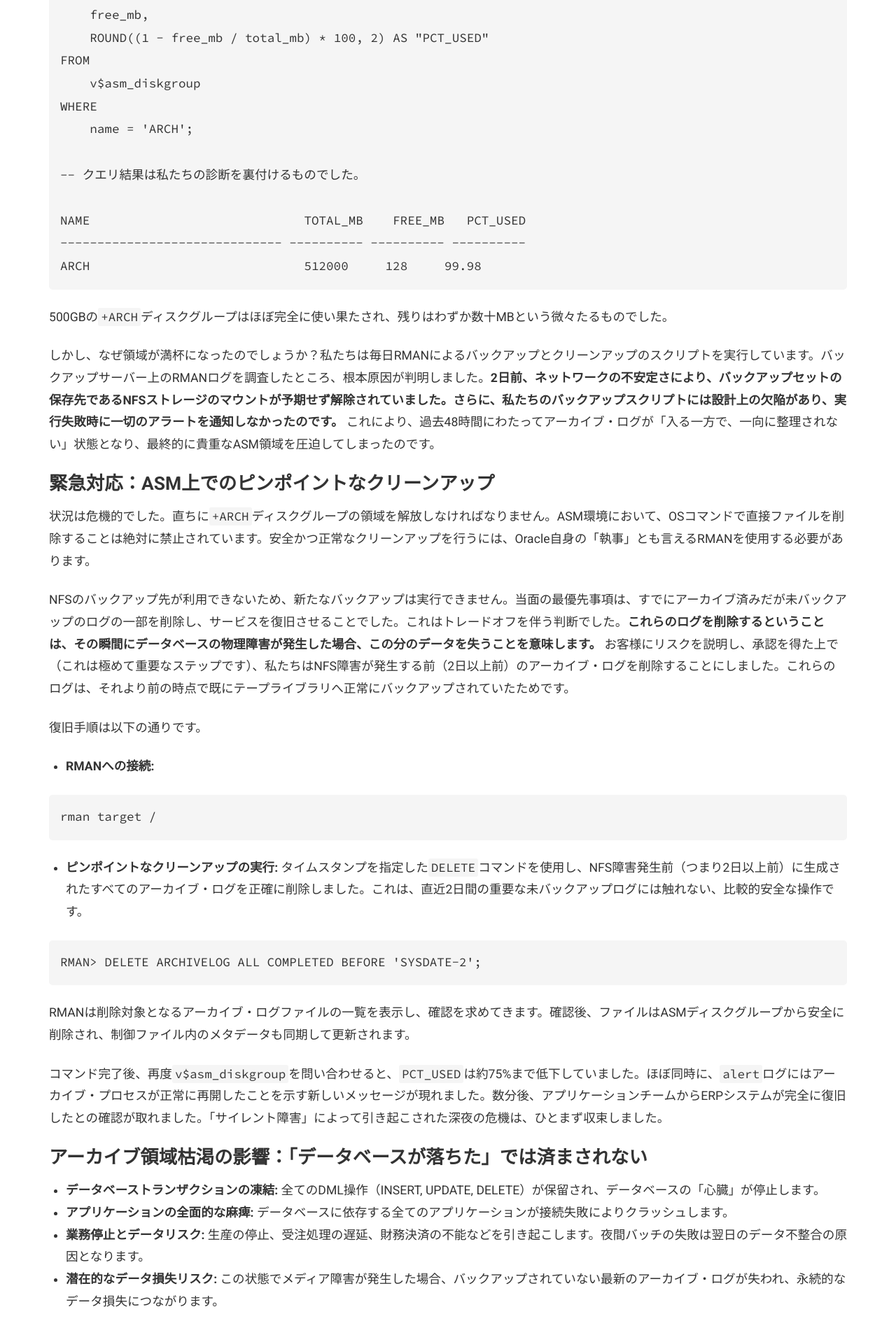
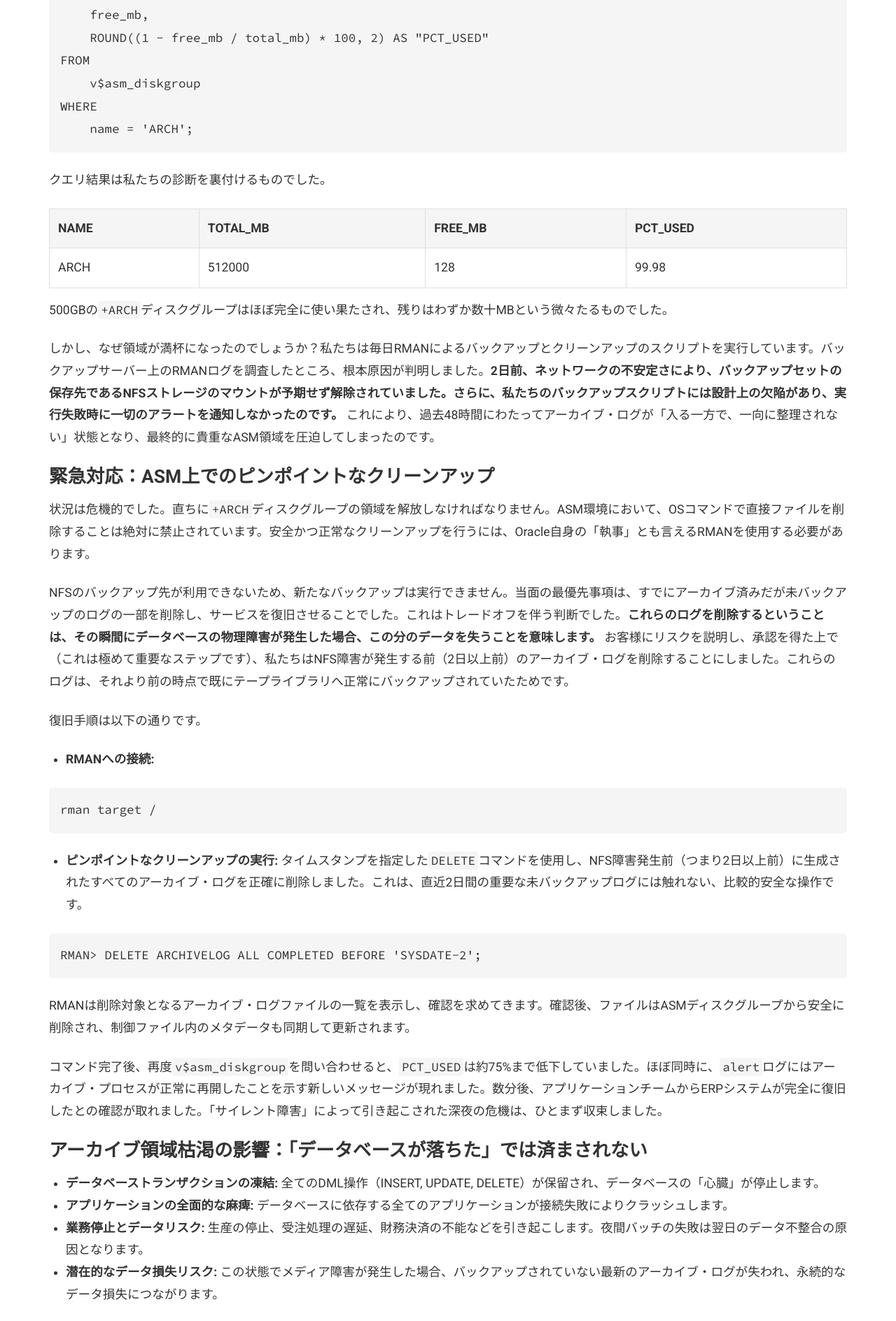
Before and after one commit to goodwaysIT/ja, a Jekyll site: the page built from _posts/2025-06-13-database-hung-erp-outage-full-archive-logs-case-study.md, in a window 1280 px wide. Shown: the part 1772-3660 px from the top of the page at 70% size. Built offline with Jekyll 4.4.1, drawn with Linux system fonts in a browser that asks for light colours.

Commit message:
add custom css for table display

````diff
--- a/_includes/footer.html
+++ b/_includes/footer.html
@@ -44,9 +44,12 @@
           </li>
         </ul>
         <div class="social-links" style="margin-top: 0.75rem;">
-          <a href="#" target="_blank" aria-label="GitHub" style="color: #0055a4; margin-right: 1rem;"><i class="fab fa-github"></i></a>
+          <a href="https://github.com/goodwaysIT" target="_blank" aria-label="GitHub" style="color: #0055a4; margin-right: 1rem;"><i class="fab fa-github"></i></a>
           <a href="#" target="_blank" aria-label="LinkedIn" style="color: #0055a4; margin-right: 1rem;"><i class="fab fa-linkedin"></i></a>
-          <a href="#" target="_blank" aria-label="Twitter" style="color: #0055a4;"><i class="fab fa-twitter"></i></a>
+          <a href="#" target="_blank" aria-label="Twitter" style="color: #0055a4; margin-right: 1rem;"><i class="fab fa-twitter"></i></a>
+          <a href="https://qiita.com/organizations/goodways-it" target="_blank" aria-label="Qiita" style="background-color: #55c500; color: #FFFFFF; padding: 0.2em 0.4em; border-radius: 3px; display: inline-flex; align-items: center; justify-content: center; line-height: 1;">
+            <svg fill="currentColor" style="width:1.1em;height:1.1em;" viewBox="0 0 24 24" xmlns="http://www.w3.org/2000/svg" role="img"><title>Qiita icon</title><path d="M7.883 11.615c0-1.92-1.474-3.904-3.974-3.904C1.987 7.71 0 9.183 0 11.679c0 1.92 1.474 3.905 3.973 3.905.801 0 1.602-.256 2.275-.736L7.402 16l.513-.512-1.09-1.088c.673-.736 1.058-1.696 1.058-2.785zm-3.974-3.2c1.827 0 3.269 1.408 3.269 3.232 0 1.569-1.218 3.233-3.237 3.233-2.018 0-3.236-1.632-3.236-3.2 0-2.049 1.634-3.265 3.204-3.265zm5.864 1.568h.673v5.44h-.673zm.32-.736a.574.574 0 0 1-.576-.576c0-.32.256-.576.576-.576.32 0 .577.256.577.576 0 .32-.256.576-.577.576zm2.724 0a.574.574 0 0 1-.577-.576c0-.32.257-.576.577-.576.32 0 .577.256.577.576 0 .32-.256.576-.577.576zm-.32.736h.673v5.44h-.673zm4.71 5.537c-1.25 0-1.987-.96-1.987-1.92V8.479h.673v1.504h2.371v.672h-2.37v2.977c0 .608.48 1.248 1.313 1.248.224 0 .449-.064.64-.192l.065-.032.32.576-.064.032c-.288.16-.64.256-.961.256zm4.454.032c-1.827 0-2.916-1.44-2.916-2.848 0-1.825 1.442-2.913 2.852-2.913.737 0 1.314.256 1.73.736v-.544H24v5.44h-.673v-.607c-.384.48-.961.736-1.666.736zm-.064-5.089c-1.09 0-2.18.832-2.18 2.24 0 1.089.834 2.177 2.244 2.177.64 0 1.282-.288 1.698-.8v-2.817a2.29 2.29 0 0 0-1.762-.8z"/></svg>
+          </a>
         </div>
       </div>
     </div>
--- a/_includes/head.html
+++ b/_includes/head.html
@@ -25,4 +25,5 @@
   {% if jekyll.environment == 'production' and site.google_analytics %}
   {% include google-analytics.html %}
   {% endif %}
+  <link rel="stylesheet" href="{{ '/assets/css/custom.css' | relative_url }}">
 </head>
--- a/_posts/2025-06-13-database-hung-erp-outage-full-archive-logs-case-study.md
+++ b/_posts/2025-06-13-database-hung-erp-outage-full-archive-logs-case-study.md
@@ -54,15 +54,12 @@ FROM
     v$asm_diskgroup
 WHERE
     name = 'ARCH';
+```
+クエリ結果は私たちの診断を裏付けるものでした。
 
--- クエリ結果は私たちの診断を裏付けるものでした。
-
-NAME                             TOTAL_MB    FREE_MB   PCT_USED
------------------------------- ---------- ---------- ----------
-ARCH                             512000     128     99.98
-```
-
-
+| NAME   | TOTAL_MB | FREE_MB | PCT_USED |
+|--------|----------|---------|----------|
+| ARCH   | 512000   | 128     | 99.98    |
 
 500GBの`+ARCH`ディスクグループはほぼ完全に使い果たされ、残りはわずか数十MBという微々たるものでした。
 
--- /dev/null
+++ b/assets/css/custom.css
@@ -0,0 +1,27 @@
+/* assets/css/custom.css */
+table {
+  width: 100%;
+  border-collapse: collapse;
+  margin-bottom: 1rem;
+  border: 1px solid #e0e0e0; /* Table outer border */
+}
+
+table th,
+table td {
+  padding: 0.75rem;
+  text-align: left;
+  border: 1px solid #e0e0e0; /* Cell border */
+}
+
+table th {
+  background-color: #f5f5f5; /* Table header background color */
+  font-weight: bold;
+}
+
+table tr:nth-child(even) td {
+  background-color: #f9f9f9; /* Even row background color */
+}
+
+table tr:hover td {
+  background-color: #f0f0f0; /* Row background color on hover */
+}
````
